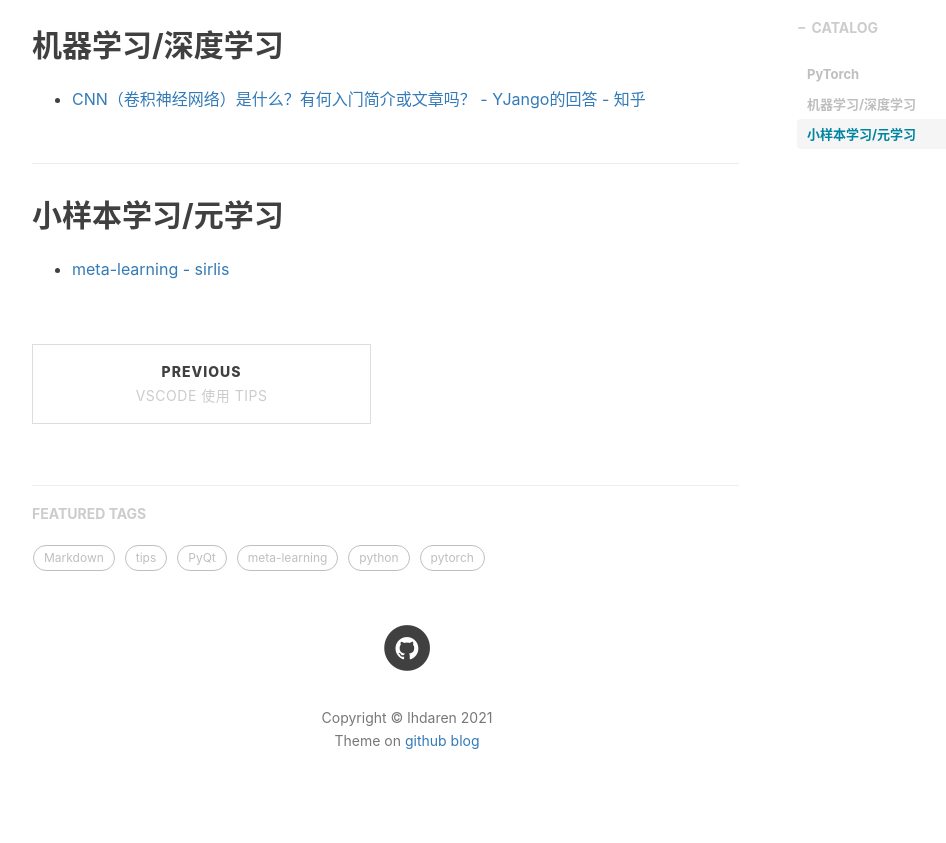
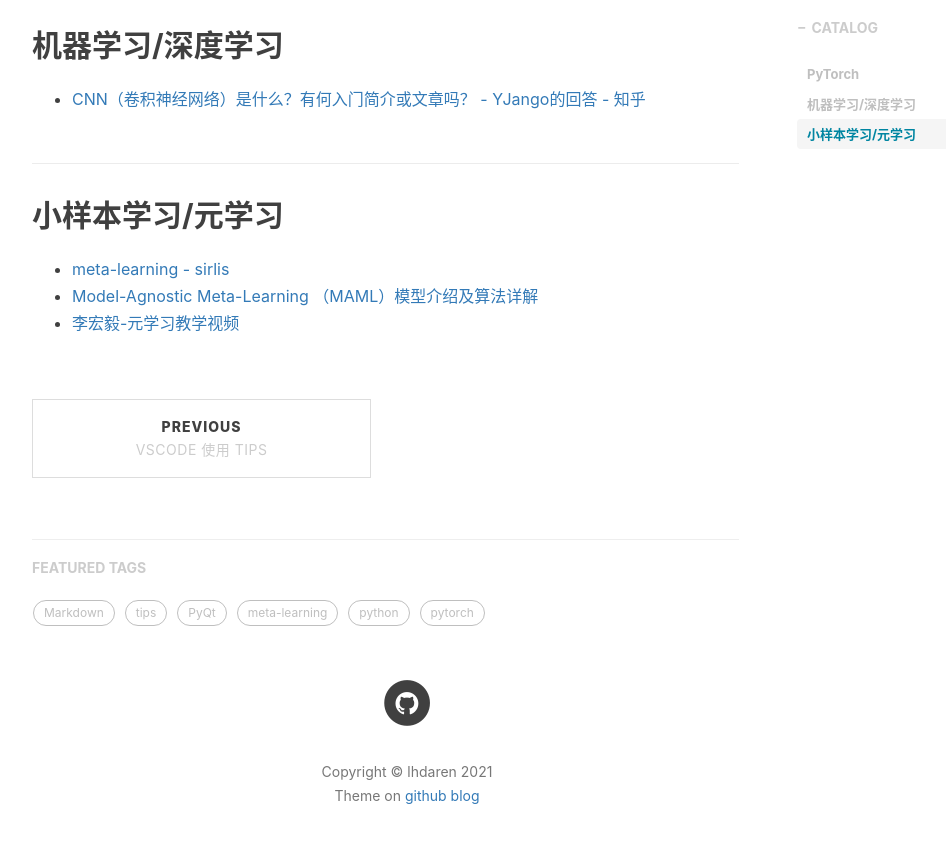
Before and after one commit to vegetarianfish/vegetarianfish.github.io, a Jekyll site: the page built from _posts/2021-1-17-毕业设计学习资料.md, in a window 1280 px wide and 900 px high, scrolled down 731 px. Shown: the top 843 px of the window, without its empty margins (233-1179 px from the left). Built offline with Jekyll 4.4.1, drawn with Linux system fonts in a browser that asks for light colours; nearby versions of some CDN libraries; comment, search, counter and statistics services are not loaded.

Commit message:
Update 2021-1-17-毕业设计学习资料.md

```diff
--- a/_posts/2021-1-17-毕业设计学习资料.md
+++ b/_posts/2021-1-17-毕业设计学习资料.md
@@ -21,3 +21,5 @@ tags:
 ## 小样本学习/元学习
 
 - [meta-learning - sirlis](http://sirlis.cn/tags/metalearning/)
+- [Model-Agnostic Meta-Learning （MAML）模型介绍及算法详解](https://zhuanlan.zhihu.com/p/57864886)
+- [李宏毅-元学习教学视频](https://www.bilibili.com/video/BV15b411g7Wd?p=57)
```
